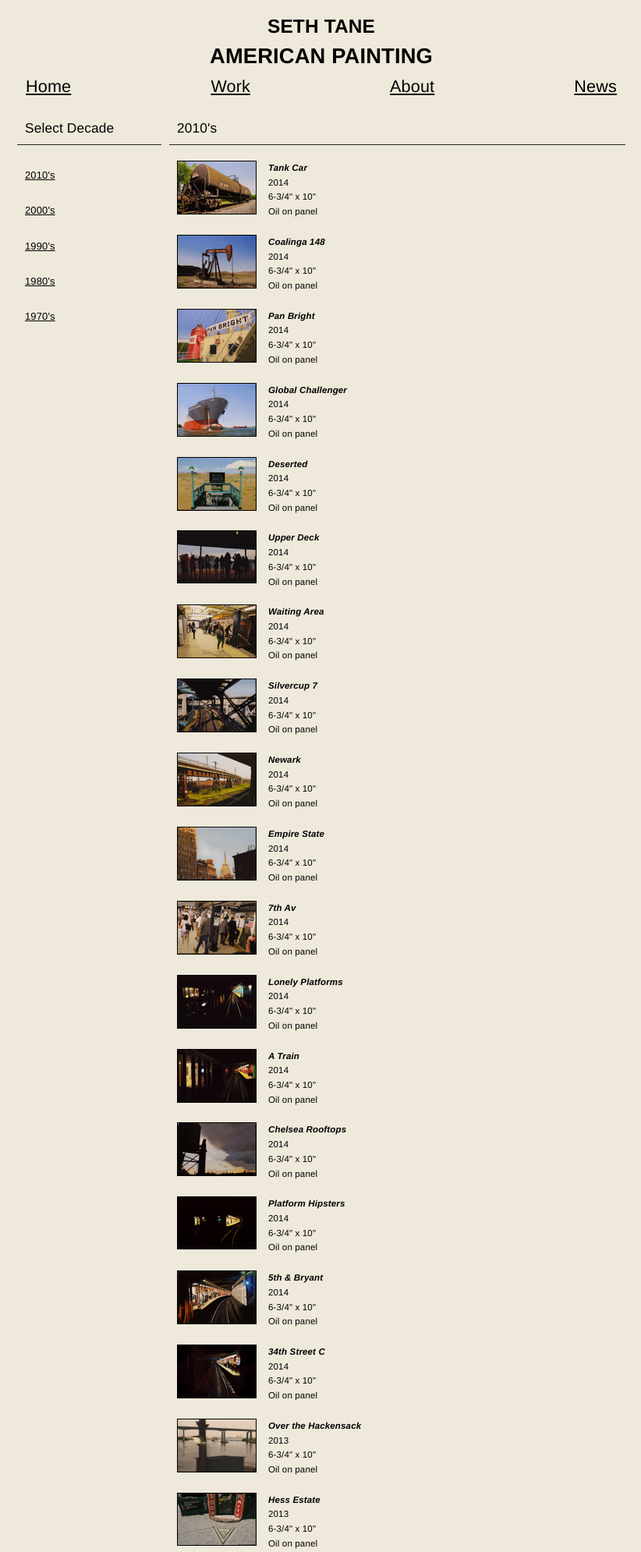
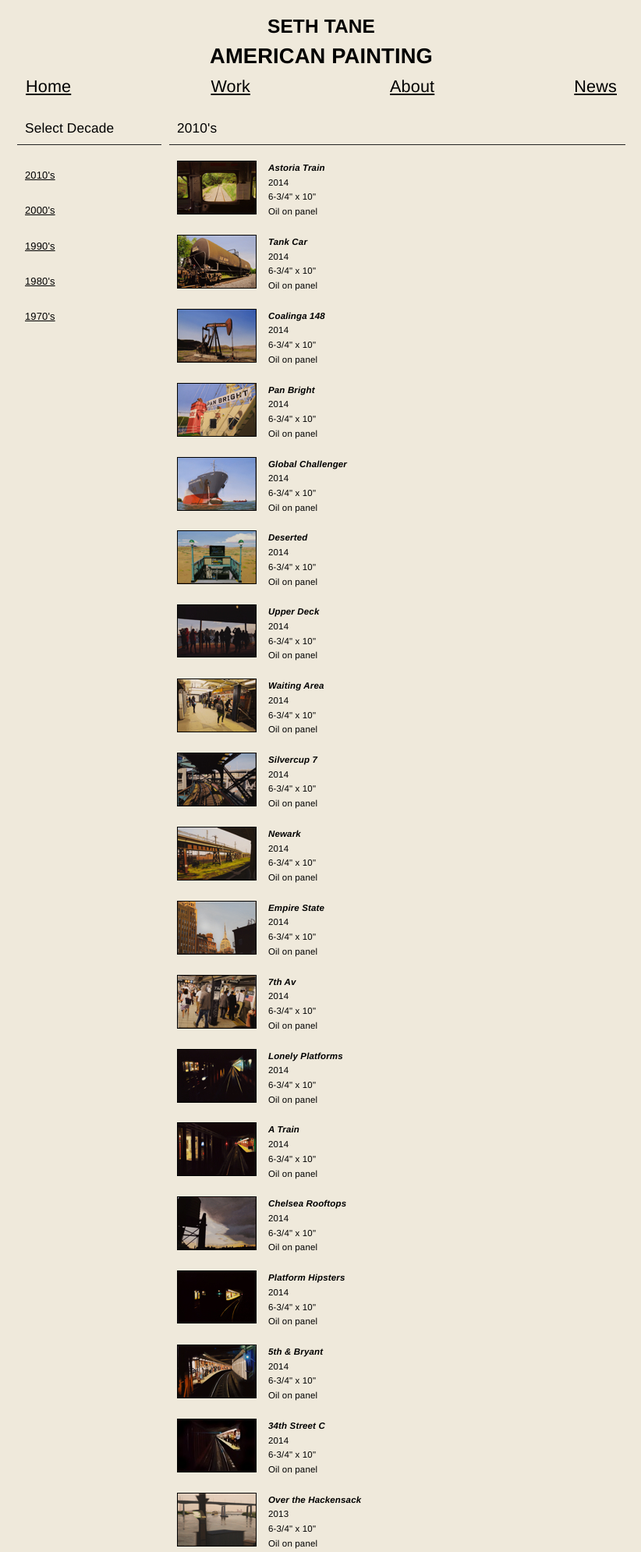
Before and after one commit to pdxh2o/sethtane.com, a PHP site: page /work/2010.php in a window 1280 px wide. Shown: the top 1990 px of the page at 78% size, without its empty margins (228-1050 px from the left). Run offline with PHP 8.4, Linux system fonts and the light colour scheme.

Commit message:
add astoria train

```diff
--- a/work/2010.php
+++ b/work/2010.php
@@ -3,6 +3,16 @@ include('work_header.html');
 ?>
 
 <div class="decadeTitle leftAligned">2010's</div>
+
+	<div class="workItem">
+		<img class="thumbnail" src="/paintings/Astoria TrainT.jpg" />
+		<div class="workDescription">
+			<span class="workTitle">Astoria Train</span><br/>
+			<span class="workDate">2014 </span><br/>
+			<span class="workSize">6-3/4" x 10"</span><br/>
+			<span class="workMedium">Oil on panel</span>
+		</div>
+	</div>
 
 	<div class="workItem">
 		<img class="thumbnail" src="/paintings/Tank CarT.jpg" />
```
Also changed, not shown: paintings/Astoria Train.jpg (added), paintings/Astoria TrainT.jpg (added).
